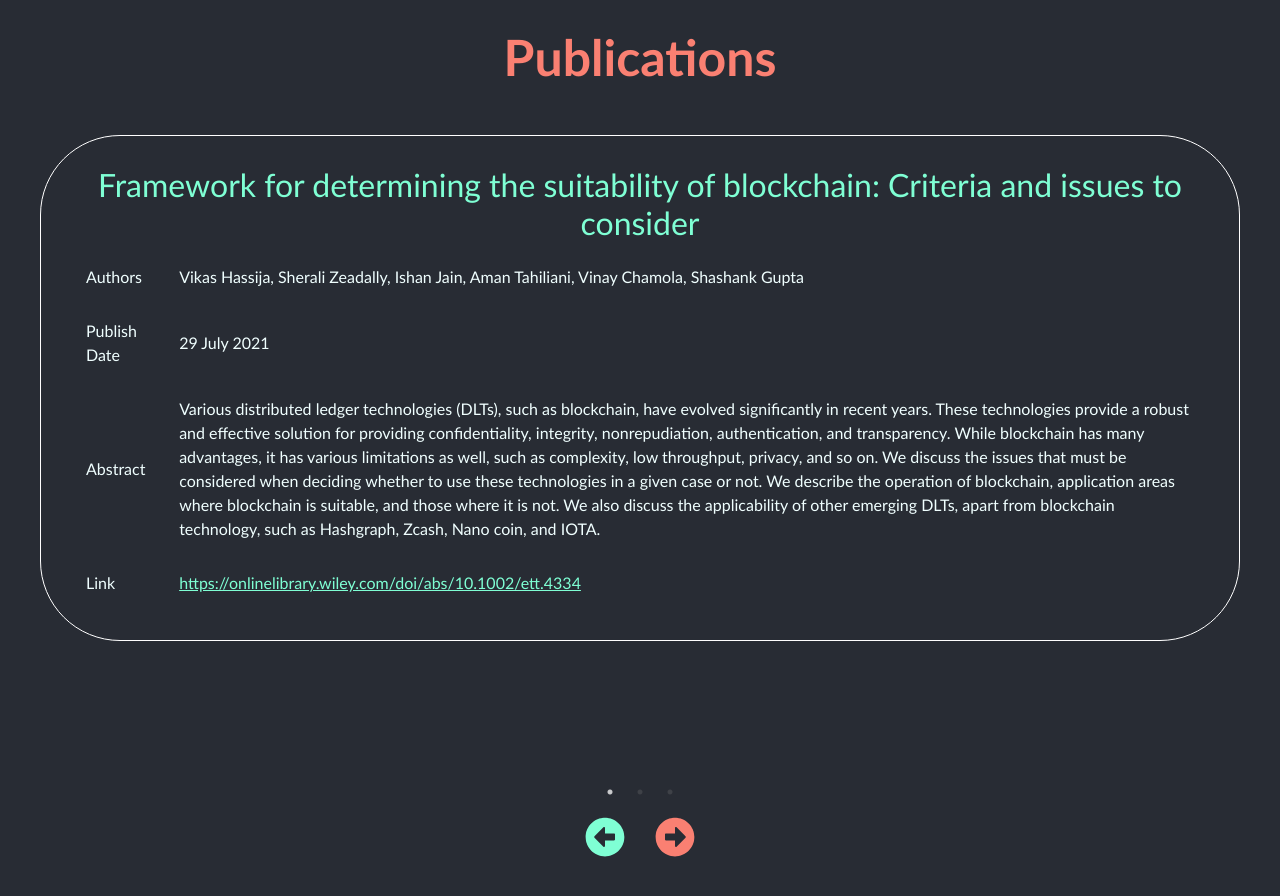
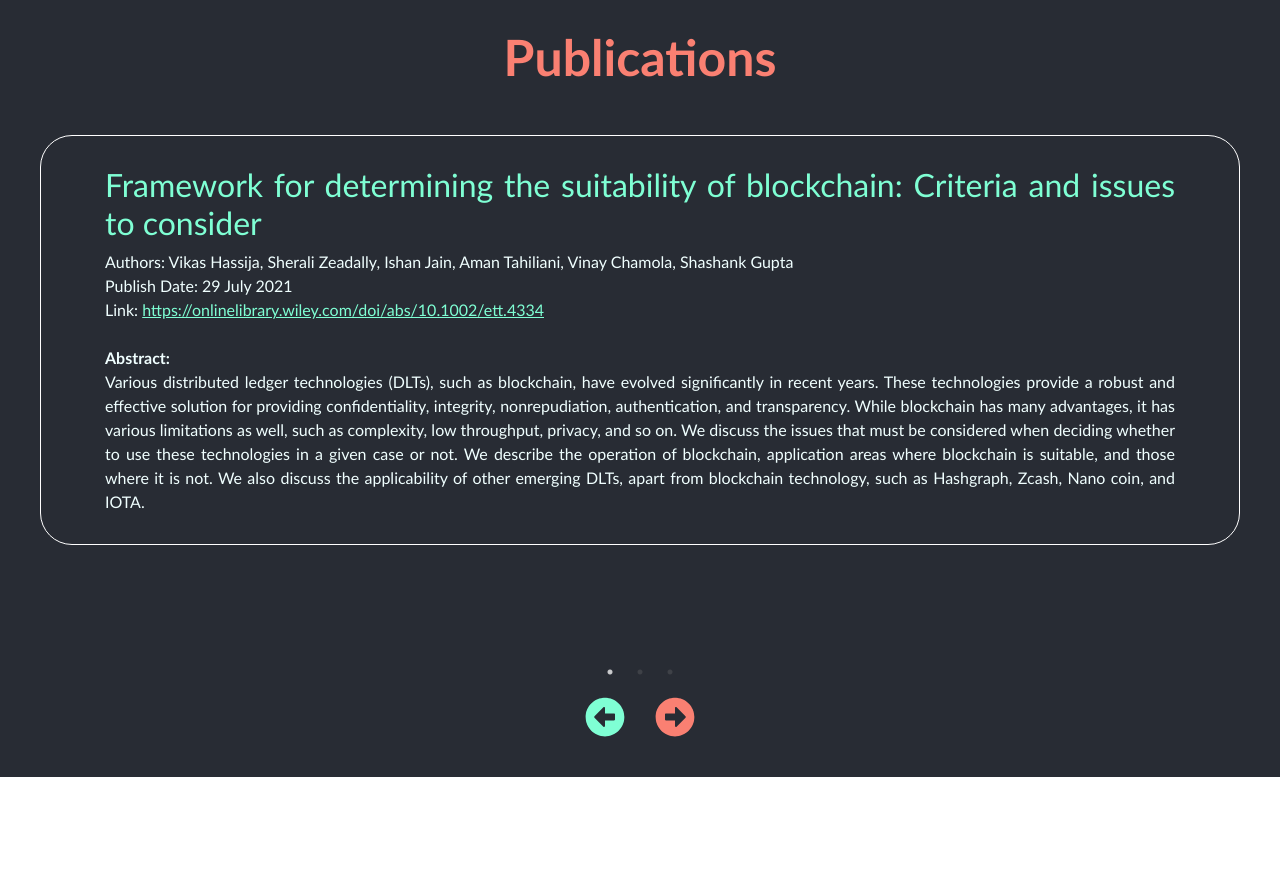
Before and after one commit to AmanTahiliani/Portfolio, a React (Create React App) app: page / in a window 1280 px wide. Shown: the part 900-1796 px from the top of the page. After the commit the page ends 1677 px from the top, so only its background shows below. Built offline with nearby package versions, Linux system fonts and the light colour scheme.

Commit message:
Changed from tabular to div

```diff
--- a/src/components/About.js
+++ b/src/components/About.js
@@ -2,7 +2,7 @@ import React, { Component } from "react";
 import "bootstrap/dist/css/bootstrap.css";
 import { Grid, Row, Col } from "react-bootstrap";
 import "./about.css";
-import AmanTahilianiPortfolio from '../media/AmanTahilianiPortfolio.png'
+import AmanTahilianiPortfolio from "../media/AmanTahilianiPortfolio.png";
 
 // const img = '../media/AmanTahilianiPortfolio.png'
 
@@ -12,25 +12,34 @@ class About extends Component {
       <div className="AboutComponent">
         <Row>
           <Col>
-                <img src={AmanTahilianiPortfolio} className="NameImage"/>
-            </Col>
+            <img src={AmanTahilianiPortfolio} className="NameImage" />
+          </Col>{" "}
           <Col className="InfoColumn">
             <Row>
-                    <h2>Hi There!</h2>
-                </Row>
+              <h2 style={{ marginTop: "10px" }}> Hi There! </h2>{" "}
+            </Row>{" "}
             <Row>
-                    <h3>Let me tell you a little about myself</h3>
-                </Row>
+              <h3> Let me tell you a little about myself </h3>{" "}
+            </Row>{" "}
             <Row className="Info">
               <ul>
-                        <li>I am a final Year BTech CSE student at Jaypee Institute of Information Technology in Noida, India.</li>
-                        <li>Currently working as an SDE Intern (Backend) at <a href="https://innovaccer.com/">Innovaccer</a> as part of the DAP (Data Activation Platform).</li>
-                        <li>I enjoy designing and creating the backend logic for projects and am also proficient in frontend development.</li>
-                    </ul>
-                </Row>
-            </Col>
-
-        </Row>
+                <li>
+                  I am a final Year BTech CSE student at Jaypee Institute of
+                  Information Technology in Noida, India.{" "}
+                </li>{" "}
+                <li>
+                  Currently working as an SDE Intern(Backend) at{" "}
+                  <a href="https://innovaccer.com/"> Innovaccer </a> as part of
+                  the DAP(Data Activation Platform).{" "}
+                </li>{" "}
+                <li>
+                  I enjoy designing and creating the backend logic for projects
+                  and am also proficient in frontend development.{" "}
+                </li>{" "}
+              </ul>{" "}
+            </Row>{" "}
+          </Col>{" "}
+        </Row>{" "}
       </div>
     );
   }
--- a/src/components/Publication.js
+++ b/src/components/Publication.js
@@ -8,26 +8,18 @@ class Publication extends Component {
     return (
       <div className="publication-detail">
           <h3>{this.props.title}</h3>
-            <table>
-                <tbody>
-                    <tr>
-                        <td>Authors</td>
-                        <td>{this.props.authors}</td>
-                    </tr>
-                    <tr>
-                        <td>Publish Date</td>
-                        <td>{this.props.publish_date}</td>
-                    </tr>
-                    <tr>
-                        <td>Abstract</td>
-                        <td>{this.props.abstract}</td>
-                    </tr>
-                    <tr>
-                        <td>Link</td>
-                        <td><a href={this.props.link}>{this.props.link}</a></td>
-                    </tr>
-                </tbody>
-            </table>
+        <Row>
+        <Col>Authors: {this.props.authors}</Col>
+        </Row>
+        <Row>
+        <div>Publish Date: {this.props.publish_date}</div>
+        </Row>
+        <div>Link: <a href={this.props.link}>{this.props.link}</a></div>
+        <br/>
+        <div style={{fontWeight:"bolder"}}>Abstract:</div>
+        <div>{this.props.abstract}</div>
+
+
         </div>
     );
   }
--- a/src/components/publication.css
+++ b/src/components/publication.css
@@ -22,11 +22,13 @@ tr:hover {
     padding: 30px;
     margin: 40px;
     border: 1px solid white;
-    height: auto;
-    border-radius: 5em;
+    border-radius: 2em;
     white-space: normal;
     overflow: auto;
     text-overflow: ellipsis;
+    text-align: justify;
+    padding-left: 5%;
+    padding-right: 5%;
 }
 
 .publication-detail h3 {
```
Lines whose indentation alone changed are shown as unchanged.
